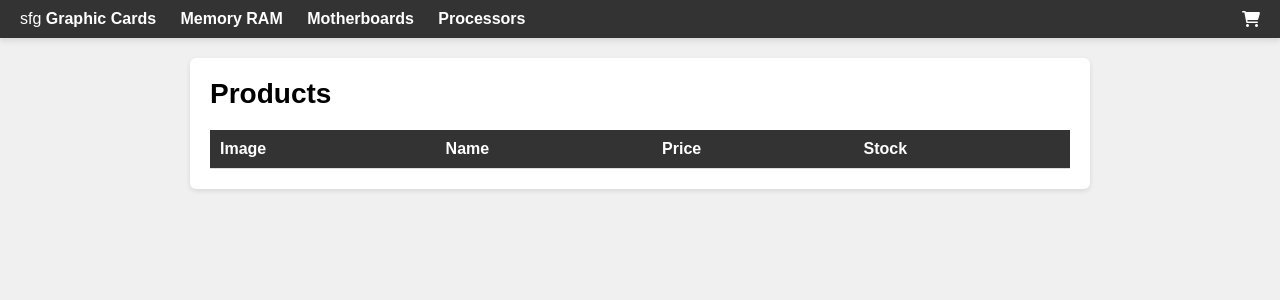
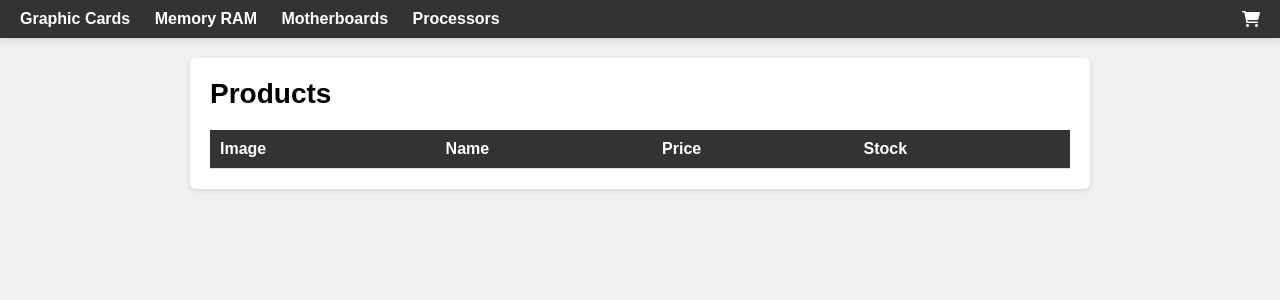
Before and after one commit to SahiDemon/AssembleZ, a Flask app: template templates/products.html in a window 1280 px wide. Shown: the top 300 px of the page. Run offline with Flask 3, Linux system fonts and the light colour scheme; the template is opened without the code that fills it, so the values that code supplies are empty.

Commit message:
Update products.html

```diff
--- a/templates/products.html
+++ b/templates/products.html
@@ -8,7 +8,6 @@
 <body>
     <nav>
         <ul>
-            sfg
             <li><a href="{{ url_for('display_products', category='GraphicCards') }}">Graphic Cards</a></li>
             <li><a href="{{ url_for('display_products', category='MemoryRAM') }}">Memory RAM</a></li>
             <li><a href="{{ url_for('display_products', category='MotherBoards') }}">Motherboards</a></li>
```
